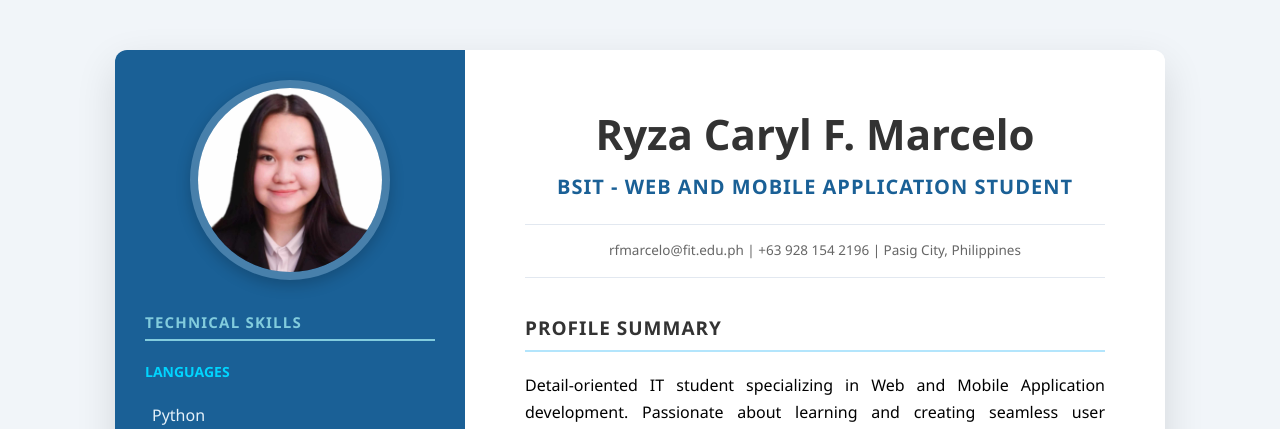
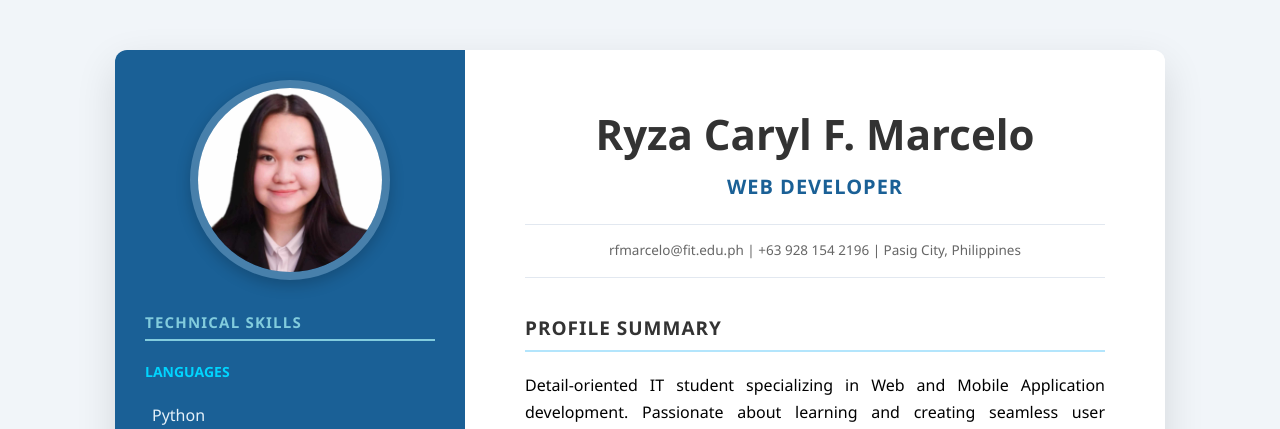
Before and after one commit to CarylMarcelo/Marcelo_Ryza_TW22, a PHP site: page /Act1/index.php in a window 1280 px wide. Shown: the top 429 px of the page. Run offline with PHP 8.4, Linux system fonts and the light colour scheme.

Commit message:
May 3, 2026 7:31 PM My Resume Edit

```diff
--- a/Act1/index.php
+++ b/Act1/index.php
@@ -10,7 +10,7 @@
     <?php
     // Personal Information
     $name = "Ryza Caryl F. Marcelo";
-    $title = "BSIT - Web and Mobile Application Student";
+    $title = "Web Developer";
     $email = "rfmarcelo@fit.edu.ph";
     $phone = "+63 928 154 2196";
     $location = "Pasig City, Philippines";
```
